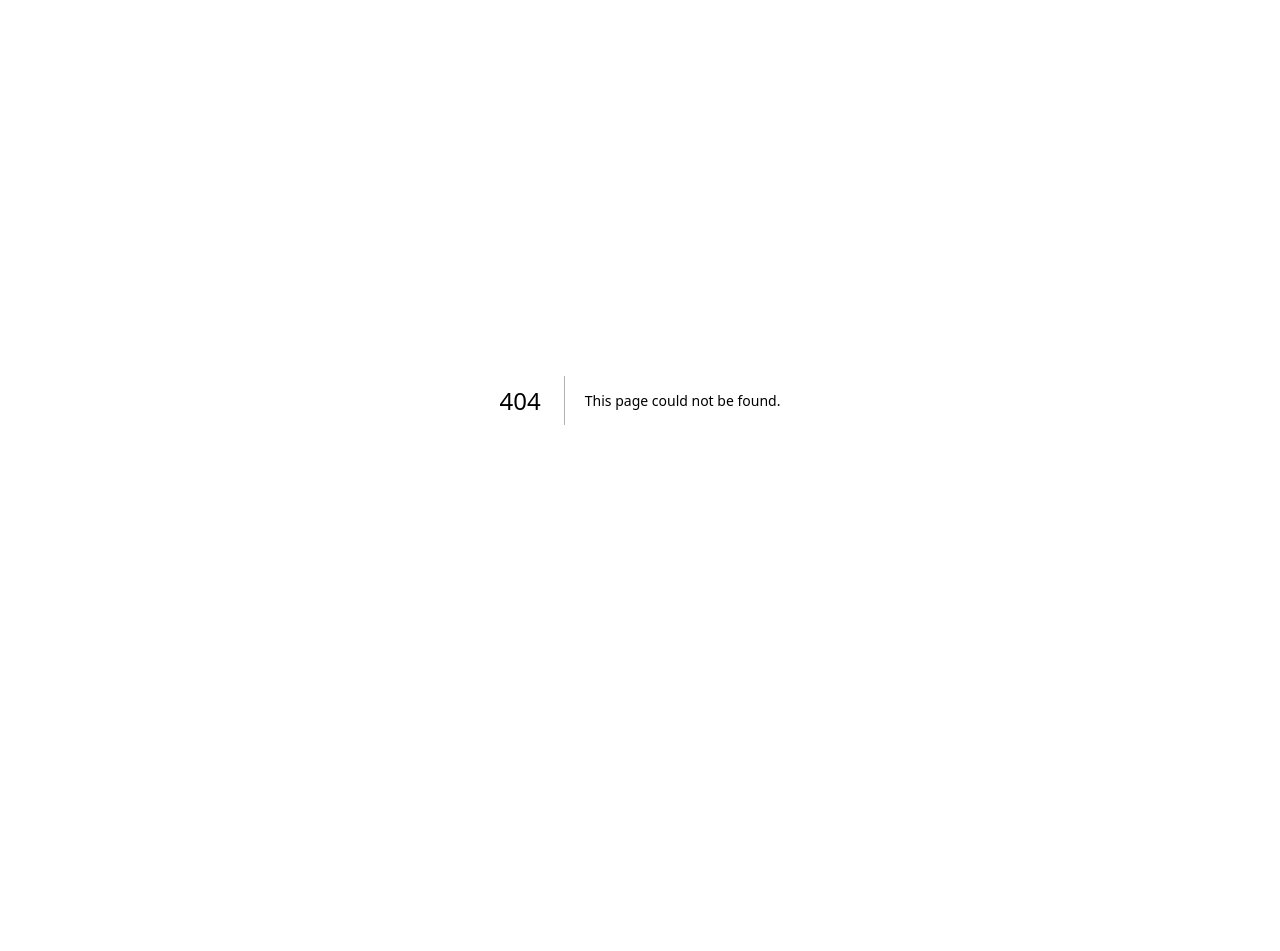
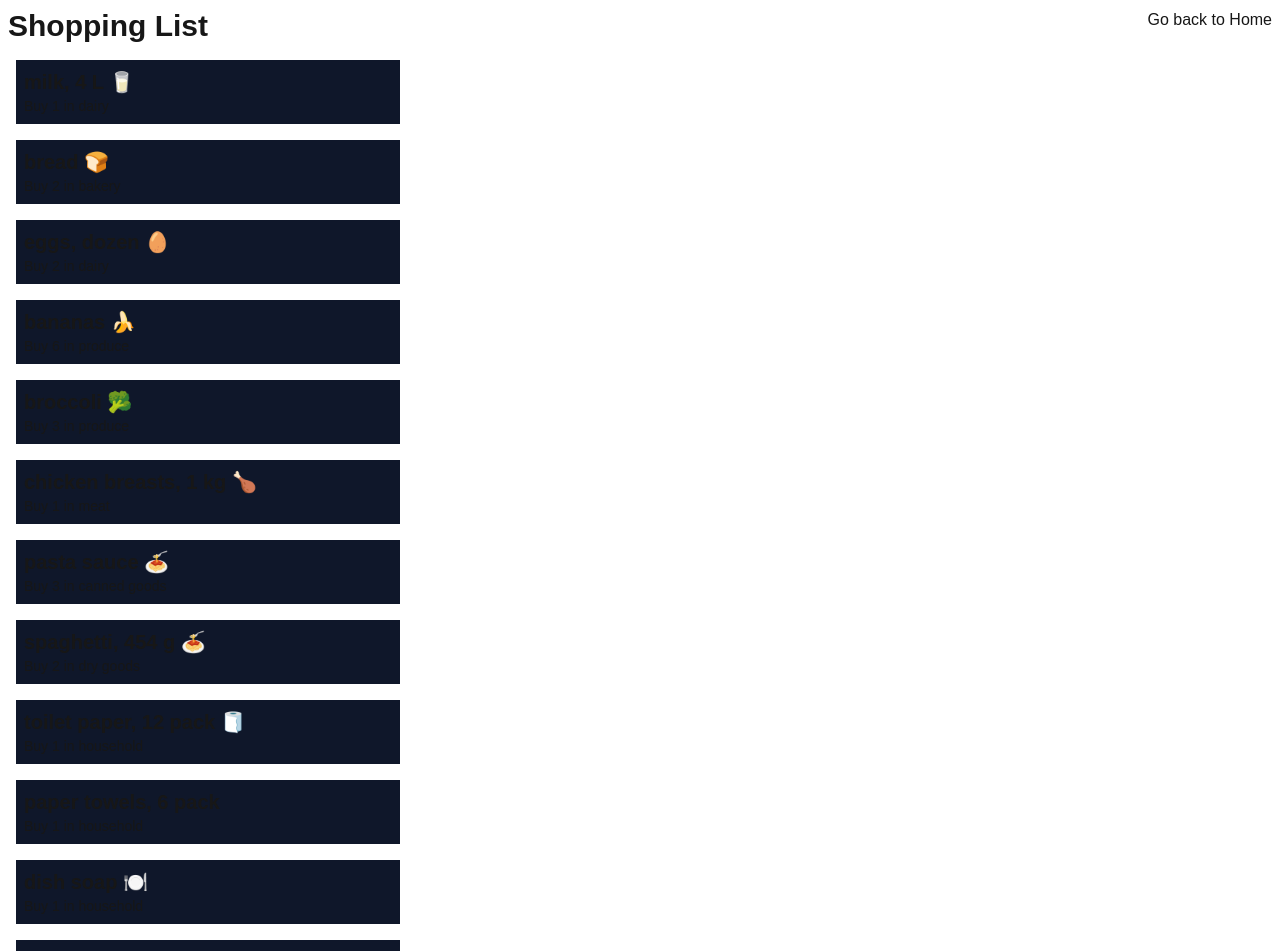
Before and after one commit to nsgraham98/cprg306-assignments, a Next.js app: page /week3 in a window 1280 px wide. Before the commit this address had no page. Shown: the top 951 px of the page. Before the commit the page ends 800 px from the top, so only its background shows below. Built offline with nearby package versions, Linux system fonts and the light colour scheme.

Commit message:
week 3 assignment finished

```diff
--- a/app/page.js
+++ b/app/page.js
@@ -3,9 +3,23 @@ import Link from "next/link";
 
 export default function Home() {
   return (
-    <div>
-      <h1>CPRG 306: Web Development 2 - Assignments</h1>
-      <Link href="/week-2">Week 2 Assignment</Link>
-    </div>
+
+    <main className="flex min-h-screen flex-col items-center justify-between p-24">
+      <div class="z-10 max-w-5xl w-full items-center justify-between text-sm">
+        <h1 class="text-4xl font-bold mb-5">CPRG 306: Web Development 2 - Assignments</h1>
+        <div class="text-lg">
+          <ul>
+            <li><Link href="/week-2" className="hover:text-green-400 hover:underline">Week 2 Assignment</Link></li>
+            <li><Link href="/week3" className="hover:text-green-400 hover:underline">Week 3 Assignment</Link></li>
+          </ul>
+        </div>
+      </div>
+    </main>
   );
 }
+
+// npx create-next-app@latest
+// command to create new app
+
+// npm run dev
+// command to start app in browser
--- a/app/week-2/page.js
+++ b/app/week-2/page.js
@@ -1,12 +1,19 @@
 import Link from "next/link";
 import Student_info from ".//student-info"
+import Title from "./title"
 
 export default function Page() {
+
+  // let a = 5;
+  // let b = 10;
+
     return (
       <main>
-        <h1>Welcome to week 2</h1>
+        <Link href="/" className="absolute right-2 top-2">Go back to Home</Link>
+        {/* <h1>Welcome to week 2</h1> */}
+        <h1>Shopping List</h1>
         <Student_info href=".//student-info">Go to Student Info</Student_info>
-        <Link href="/">Go back to Home</Link>
+        {/* <p>{a} + {b} is {a+b}</p> */}
       </main>
     );
   }
--- /dev/null
+++ b/app/week-2/title.js
@@ -0,0 +1,7 @@
+export default function Title(){
+    return (
+        <div>
+            <h1>This is my new Title</h1>
+        </div>
+    );
+}
--- /dev/null
+++ b/app/week3/item-list.js
@@ -0,0 +1,105 @@
+import Item from './item';
+
+export default function ItemList()
+{
+  const item1 = {
+    name: "milk, 4 L 🥛",
+    quantity: 1,
+    category: "dairy",
+  };
+
+  const item2 = {
+    name: "bread 🍞",
+    quantity: 2,
+    category: "bakery",
+  };
+
+  const item3 = {
+    name: "eggs, dozen 🥚",
+    quantity: 2,
+    category: "dairy",
+  };
+
+  const item4 = {
+    name: "bananas 🍌",
+    quantity: 6,
+    category: "produce",
+  };
+
+  const item5 = {
+    name: "broccoli 🥦",
+    quantity: 3,
+    category: "produce",
+  };
+
+  const item6 = {
+    name: "chicken breasts, 1 kg 🍗",
+    quantity: 1,
+    category: "meat",
+  };
+
+  const item7 = {
+    name: "pasta sauce 🍝",
+    quantity: 3,
+    category: "canned goods",
+  };
+
+  const item8 = {
+    name: "spaghetti, 454 g 🍝",
+    quantity: 2,
+    category: "dry goods",
+  };
+
+  const item9 = {
+    name: "toilet paper, 12 pack 🧻",
+    quantity: 1,
+    category: "household",
+  };
+
+  const item10 = {
+    name: "paper towels, 6 pack",
+    quantity: 1,
+    category: "household",
+  };
+
+  const item11 = {
+    name: "dish soap 🍽️",
+    quantity: 1,
+    category: "household",
+  };
+
+  const item12 = {
+    name: "hand soap 🧼",
+    quantity: 4,
+    category: "household",
+  };
+
+  return(
+    <section>
+      <Item {...item1} />
+      <Item {...item2} />
+      <Item {...item3} />
+      <Item {...item4} />
+      <Item {...item5} />
+      <Item {...item6} />
+      <Item {...item7} />
+      <Item {...item8} />
+      <Item {...item9} />
+      <Item {...item10} />
+      <Item {...item11} />
+      <Item {...item12} />
+    </section>
+    // <section>
+    //   <h1 className="text-3xl font-bold m-2">Shopping List</h1>
+    //   <div>{items.map((item, index) => (
+    //     <Item
+    //       key = {index}
+    //       name = {item.name}
+    //       quantity = {item.quantity}
+    //       category = {item.category}
+    //     />
+    //     ))}
+    //     </div>
+    // </section>
+  );
+}
--- /dev/null
+++ b/app/week3/item.js
@@ -0,0 +1,13 @@
+export default function Item (props)
+{
+    // object destructuring
+    // declaring the prop object's attributes for better clarity
+    const {name, quantity, category} = props;
+
+    return(
+        <ul className="p-2 m-4 bg-slate-900 max-w-sm">
+            <li className="text-xl font-bold">{name}</li>
+            <li className="text-sm">Buy {quantity} in {category}</li>
+        </ul>
+    );
+}
--- /dev/null
+++ b/app/week3/page.js
@@ -0,0 +1,14 @@
+import Link from "next/link";
+import ItemList from "./item-list";
+
+export default function Page()
+{
+
+    return (
+        <main>
+            <Link href="/" className="absolute right-2 top-2">Go back to Home</Link>
+            <h1 className="text-3xl font-bold m-2">Shopping List</h1>
+            <ItemList/>
+        </main>
+    )
+}
```
Also changed, not shown: app/demos/page.js (added).
